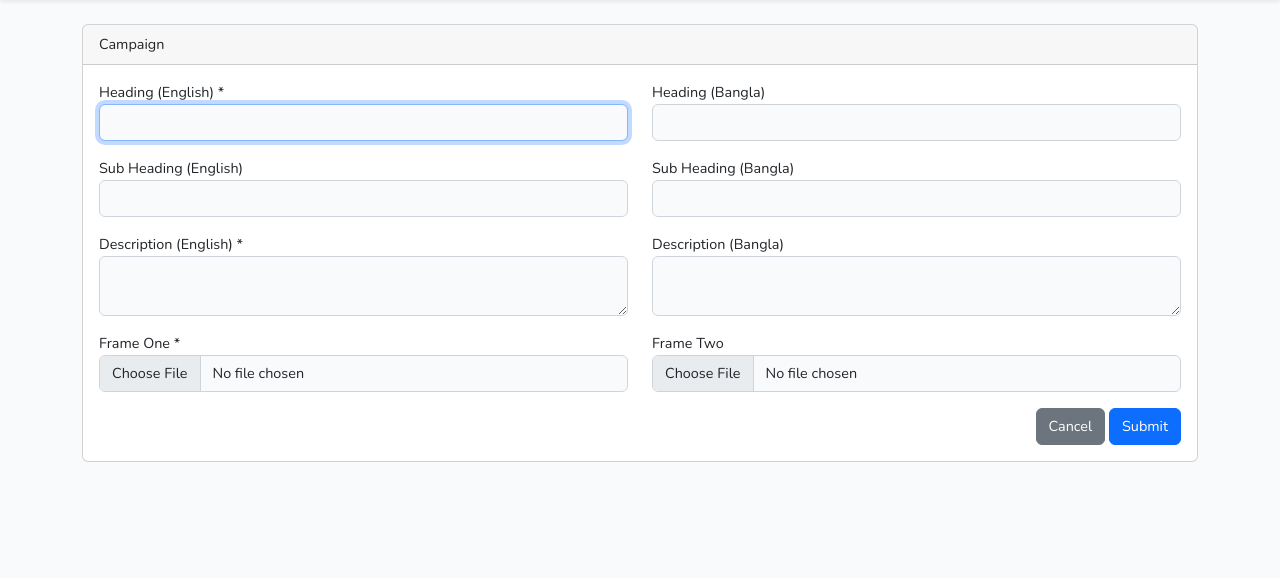
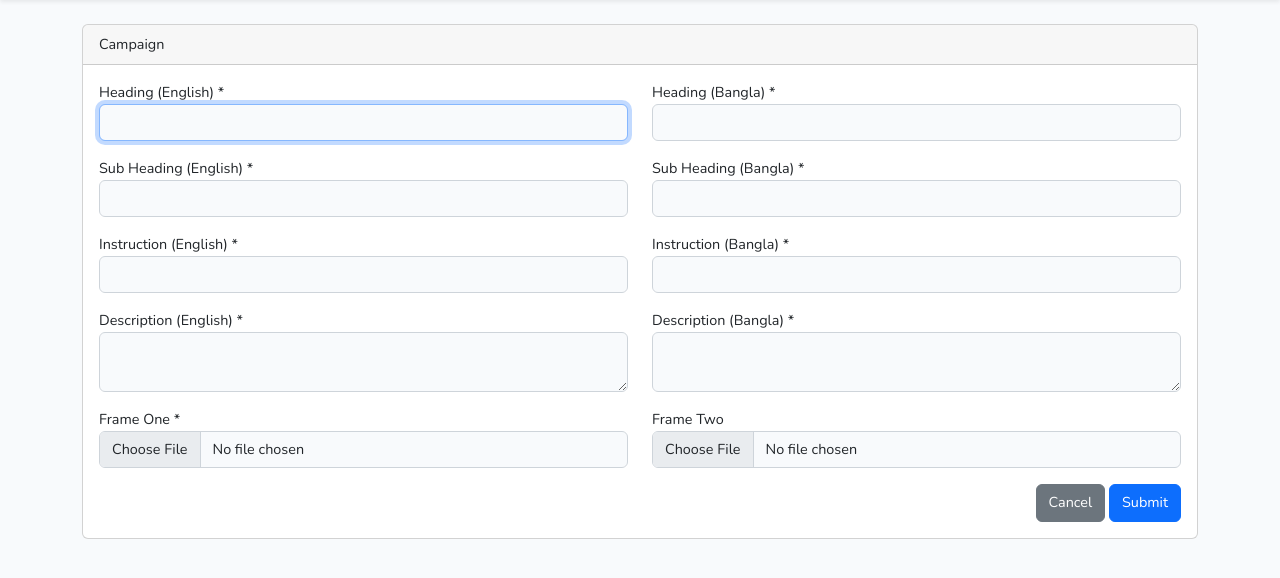
Before and after one commit to Azizul-Islam/frame, a Laravel app: page /admin/campaigns/create in a window 1280 px wide. Shown: the part 55-633 px from the top of the page. Run offline with Laravel 10, Linux system fonts and the light colour scheme; the visitor is signed in with stand-in values (Sample User, id 1); style sheets or scripts are compiled from the project's sources.

Commit message:
instraction add

```diff
--- a/app/Http/Controllers/CampaignController.php
+++ b/app/Http/Controllers/CampaignController.php
@@ -33,11 +33,13 @@ class CampaignController extends Controller
         // dd($request->all());
         $data = $request->validate([
             'heading_en' => 'required|string',
-            'heading_bn' => 'nullable|string',
-            'sub_heading_en' => 'nullable|string',
-            'sub_heading_bn' => 'nullable|string',
+            'heading_bn' => 'required|string',
+            'sub_heading_en' => 'required|string',
+            'sub_heading_bn' => 'required|string',
+            'instruction_en' => 'required|string',
+            'instruction_bn' => 'required|string',
             'description_en' => 'required|string',
-            'description_bn' => 'nullable|string',
+            'description_bn' => 'required|string',
             'frame_one'          => 'required|mimes:jpeg,jpg,png',
             'frame_two'         => 'nullable|mimes:jpeg,jpg,png'
         ]);
@@ -82,12 +84,14 @@ class CampaignController extends Controller
     {
         $data = $request->validate([
             'heading_en' => 'required|string',
-            'heading_bn' => 'nullable|string',
-            'sub_heading_en' => 'nullable|string',
-            'sub_heading_bn' => 'nullable|string',
+            'heading_bn' => 'required|string',
+            'sub_heading_en' => 'required|string',
+            'sub_heading_bn' => 'required|string',
+            'instruction_en' => 'required|string',
+            'instruction_bn' => 'required|string',
             'description_en' => 'required|string',
-            'description_bn' => 'nullable|string',
-            'frame_one'          => 'nullable|mimes:jpeg,jpg,png',
+            'description_bn' => 'required|string',
+            'frame_one'          => 'required|mimes:jpeg,jpg,png',
             'frame_two'         => 'nullable|mimes:jpeg,jpg,png'
         ]);
         //if request has any frame
--- a/app/Models/Campaign.php
+++ b/app/Models/Campaign.php
@@ -14,6 +14,8 @@ class Campaign extends Model
         'heading_bn',
         'sub_heading_en',
         'sub_heading_bn',
+        'instruction_en',
+        'instruction_bn',
         'meta_title',
         'description_en',
         'description_bn',
--- a/resources/views/admin/campaign/create.blade.php
+++ b/resources/views/admin/campaign/create.blade.php
@@ -23,7 +23,7 @@
                                 @enderror
                             </div>
                             <div class="col-md-6">
-                                <label for="heading_bn">{{ __('Heading (Bangla)') }}</label>
+                                <label for="heading_bn">{{ __('Heading (Bangla)') }} *</label>
                                 <input id="heading_bn" type="text" class="form-control @error('heading_bn') is-invalid @enderror" name="heading_bn" value="{{ old('heading_bn') }}" autofocus>
 
                                 @error('heading_bn')
@@ -35,7 +35,7 @@
                         </div>
                         <div class="row mb-3">
                             <div class="col-md-6">
-                                <label for="sub_heading_en">{{ __('Sub Heading (English)') }} </label>
+                                <label for="sub_heading_en">{{ __('Sub Heading (English)') }} *</label>
                                 <input id="sub_heading_en" type="text" class="form-control @error('sub_heading_en') is-invalid @enderror" name="sub_heading_en" value="{{ old('sub_heading_en') }}" autofocus>
 
                                 @error('sub_heading_en')
@@ -45,10 +45,32 @@
                                 @enderror
                             </div>
                             <div class="col-md-6">
-                                <label for="sub_heading_bn">{{ __('Sub Heading (Bangla)') }}</label>
+                                <label for="sub_heading_bn">{{ __('Sub Heading (Bangla)') }} *</label>
                                 <input id="sub_heading_bn" type="text" class="form-control @error('sub_heading_bn') is-invalid @enderror" name="sub_heading_bn" value="{{ old('sub_heading_bn') }}" autofocus>
 
                                 @error('sub_heading_bn')
+                                    <span class="invalid-feedback" role="alert">
+                                        <strong>{{ $message }}</strong>
+                                    </span>
+                                @enderror
+                            </div>
+                        </div>
+                        <div class="row mb-3">
+                            <div class="col-md-6">
+                                <label for="instruction_en">{{ __('Instruction (English)') }} *</label>
+                                <input id="instruction_en" type="text" class="form-control @error('instruction_en') is-invalid @enderror" name="instruction_en" value="{{ old('instruction_en') }}" autofocus>
+
+                                @error('instruction_en')
+                                    <span class="invalid-feedback" role="alert">
+                                        <strong>{{ $message }}</strong>
+                                    </span>
+                                @enderror
+                            </div>
+                            <div class="col-md-6">
+                                <label for="instruction_bn">{{ __('Instruction (Bangla)') }} *</label>
+                                <input id="instruction_bn" type="text" class="form-control @error('instruction_bn') is-invalid @enderror" name="instruction_bn" value="{{ old('instruction_bn') }}" autofocus>
+
+                                @error('instruction_bn')
                                     <span class="invalid-feedback" role="alert">
                                         <strong>{{ $message }}</strong>
                                     </span>
@@ -67,7 +89,7 @@
                                 @enderror
                             </div>
                             <div class="col-md-6">
-                                <label for="description_bn">{{ __('Description (Bangla)') }}</label>
+                                <label for="description_bn">{{ __('Description (Bangla)') }} *</label>
                                 <textarea id="description_bn" type="text" class="form-control @error('description_bn') is-invalid @enderror" name="description_bn" autofocus>{{ old('description_bn') }}</textarea>
 
                                 @error('description_bn')
```
Also changed, not shown: resources/views/admin/campaign/edit.blade.php (+26 -4 lines), resources/views/welcome.blade.php (+7 -7 lines), public/backend/images/2030293440.png (added), public/backend/images/390583880.png (added), public/backend/images/418379913.png (added), 1 other file.
